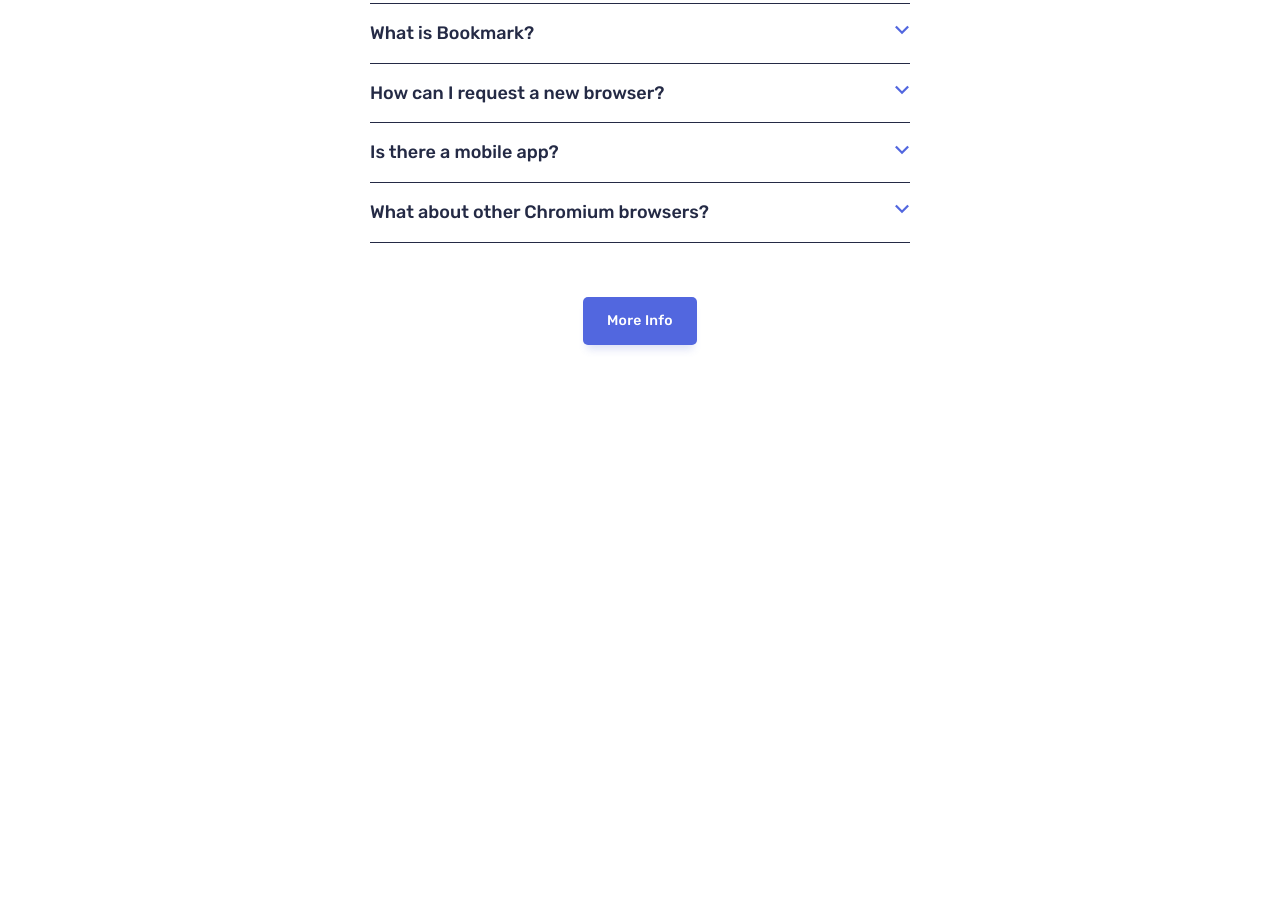
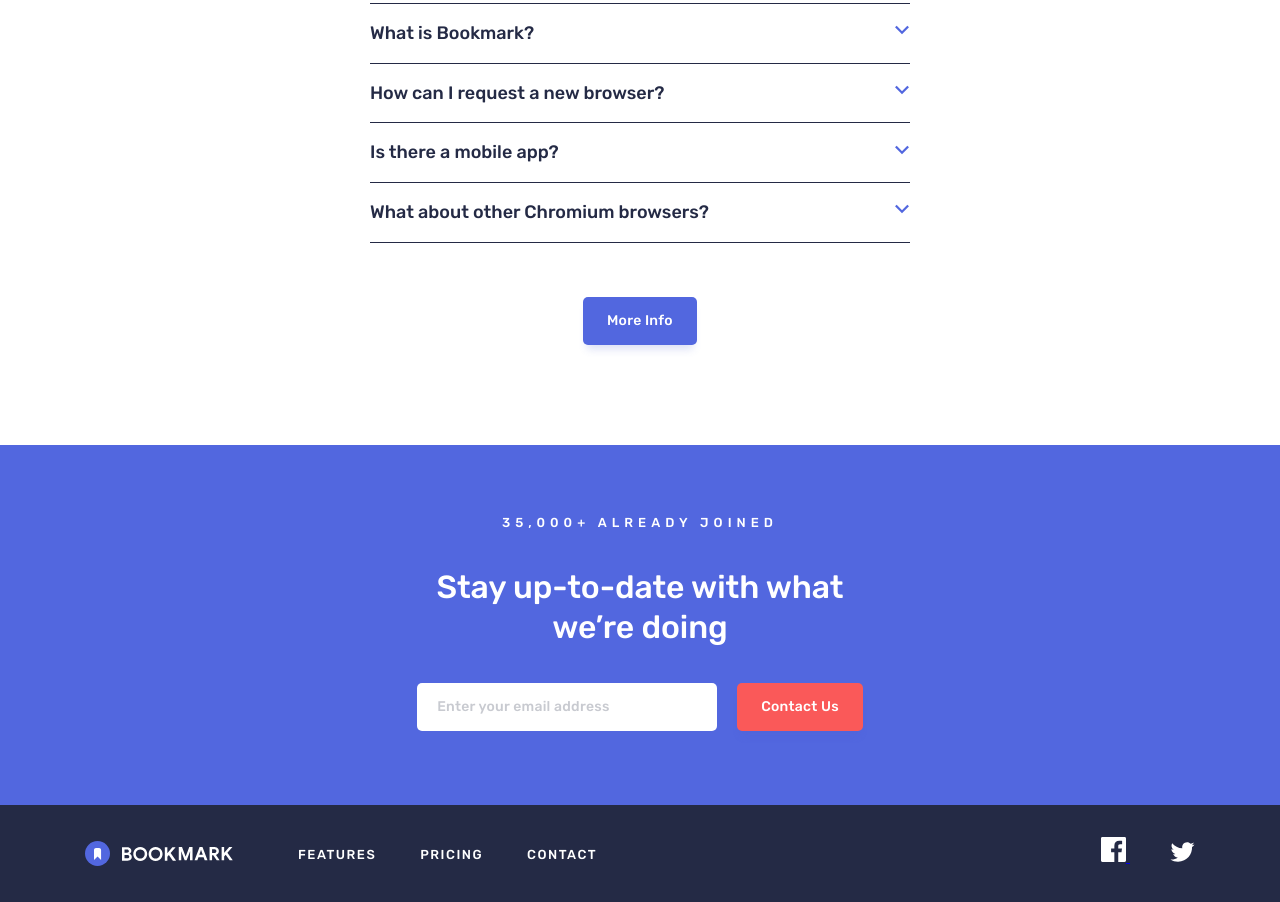
Before and after one commit to kozimov786/bookmark, a plain HTML site: page index.html in a window 1280 px wide. Shown: the part 2368-3270 px from the top of the page. Before the commit the page ends 2763 px from the top, so only its background shows below. Drawn offline with Linux system fonts and the light colour scheme.

Commit message:
add footer

```diff
--- a/index.html
+++ b/index.html
@@ -153,8 +153,48 @@
                 <a class="faqs__btn btn" href="#">More Info</a>
              </div>
          </section>
+
+         <section class="contact">
+             <div class="container">
+                 <p class="contact__text">35,000+ ALREADY JOINED</p>
+                 <h2 class="contact__title">Stay up-to-date with what
+                    we’re doing</h2>
+                    <form class="contact__form" action="#">
+                        <input class="contact__input" type="email" placeholder="Enter your email address" aria-label="email-input" required>
+                         <button class="contact__btn btn" type="submit">Contact Us</button>
+                    </form>
+             </div>
+         </section>
     </main>
 
+
+    <footer class="site-footer">
+        <div class="site-footer__container container">
+           <a class="site-footer__logo" href="#">
+               <img src="images/bookmark-site-footer-logo.svg" alt="site logo" width="148" height="25">
+           </a>
+
+           <ul class="site-footera__list">
+               <li class="site-footer__item">
+                   <a class="site-footer__link" href="#">FEATURES</a>
+               </li>
+               <li class="site-footer__item">
+                <a class="site-footer__link" href="#">PRICING</a>
+            </li>
+            <li class="site-footer__item">
+                <a class="site-footer__link" href="#">CONTACT</a>
+            </li>
+           </ul>
+           <div class="site-footer__social">
+               <a class="social--link__facebook" href="#">
+                   <img src="images/facebook-icon.svg" alt="facebook-icon" width="25" height="25">
+               </a>
+               <a class="social--link__twitter" href="#">
+                   <img src="images/twitter-icon.svg" alt="twitter-icon" width="25" height="20">
+               </a>
+           </div>
+        </div>
+    </footer>
 
     <script src="js/main.js"></script>
 </body>
--- a/scss/blocks/_btn.scss
+++ b/scss/blocks/_btn.scss
@@ -13,6 +13,6 @@
     &:hover{
         background-color: #fff;
         color: $color-accent-blue;
-        box-shadow: 0 0 0 2px $color-accent-blue;
+        box-shadow:inset 0 0 0 2px $color-accent-blue;
     }
 }
--- /dev/null
+++ b/scss/blocks/_contact.scss
@@ -0,0 +1,51 @@
+.contact{
+    padding-top: 58px;
+    padding-bottom: 74px;
+    background-color: $color-accent-blue;
+    color: #fff;
+    margin-top: 50px;
+    text-align: center;
+}
+.contact__text{
+    font-weight: 500;
+    font-size: 13px;
+    line-height: 40px;
+    margin: 0;
+    margin-bottom: 24px;
+    letter-spacing: 5px;
+}
+.contact__title{
+    font-weight: 500;
+    font-size: 32px;
+    line-height: 40px;
+    max-width: 410px;
+    margin-left: auto;
+    margin-right: auto;
+    margin-top: 0;
+    margin-bottom: 36px;
+    letter-spacing: -0.1px;
+}
+.contact__input{
+    width: 300px;
+    padding: 10px 20px;
+    font-weight: normal;
+    font-size: 14px;
+    border-radius: 5px;
+    border: none;
+    line-height: 28px;
+    letter-spacing: 0.25px;
+    margin-right: 16px;
+    outline-color: $color-accent-red;
+    &::placeholder{
+        color: rgba(36, 42, 69, 0.250109);
+    }
+}
+.contact__btn{
+    background-color: $color-accent-red;
+    color: #fff;
+    border: none;
+    &:hover{
+        color: $color-accent-red;
+        box-shadow: inset 0 0 0 2px $color-accent-red;
+    }
+}
--- /dev/null
+++ b/scss/blocks/_site-footer.scss
@@ -0,0 +1,42 @@
+.site-footer{
+    padding-top: 32px;
+    padding-bottom: 32px;
+    background-color: $color-title-black;
+    color: #fff;
+}
+.site-footer__container{
+    display: flex;
+    align-items: center;
+}
+.site-footera__list{
+    @include list-unstyled;
+    display: flex;
+    align-items: center;
+    margin-right: auto;
+}
+.site-footer__logo {
+    margin-right: 65px;
+    img{
+        display: block;
+    }
+}
+.site-footer__item:not(:last-child){
+   margin-right: 44px;
+}
+.site-footer__link{
+    text-decoration: none;
+    color: #fff;
+    font-weight: 400;
+    font-size: 13px;
+    line-height: 17px;
+    letter-spacing: 1.5px;
+    &:hover{
+        color: $color-accent-red;
+    }
+    .site-footer__social--link:last-child{
+      margin-left: 16px;
+    }
+}
+.social--link__facebook{
+    margin-right: 40px;
+}
--- a/scss/main.scss
+++ b/scss/main.scss
@@ -14,3 +14,5 @@
 @import "blocks/tabs-features";
 @import "blocks/extensions";
 @import "blocks/faqs";
+@import "blocks/contact";
+@import "blocks/site-footer";
```
Also changed, not shown: css/main.css, 1 other file.
